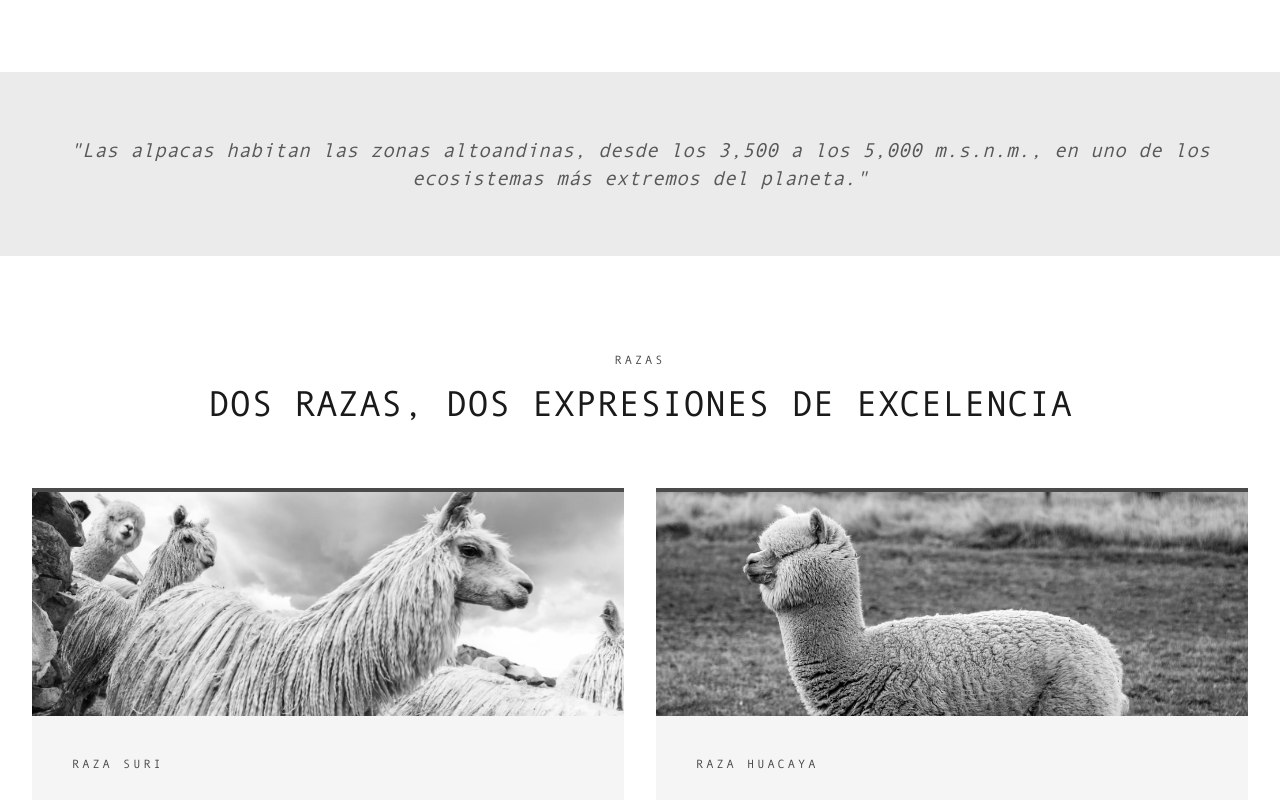
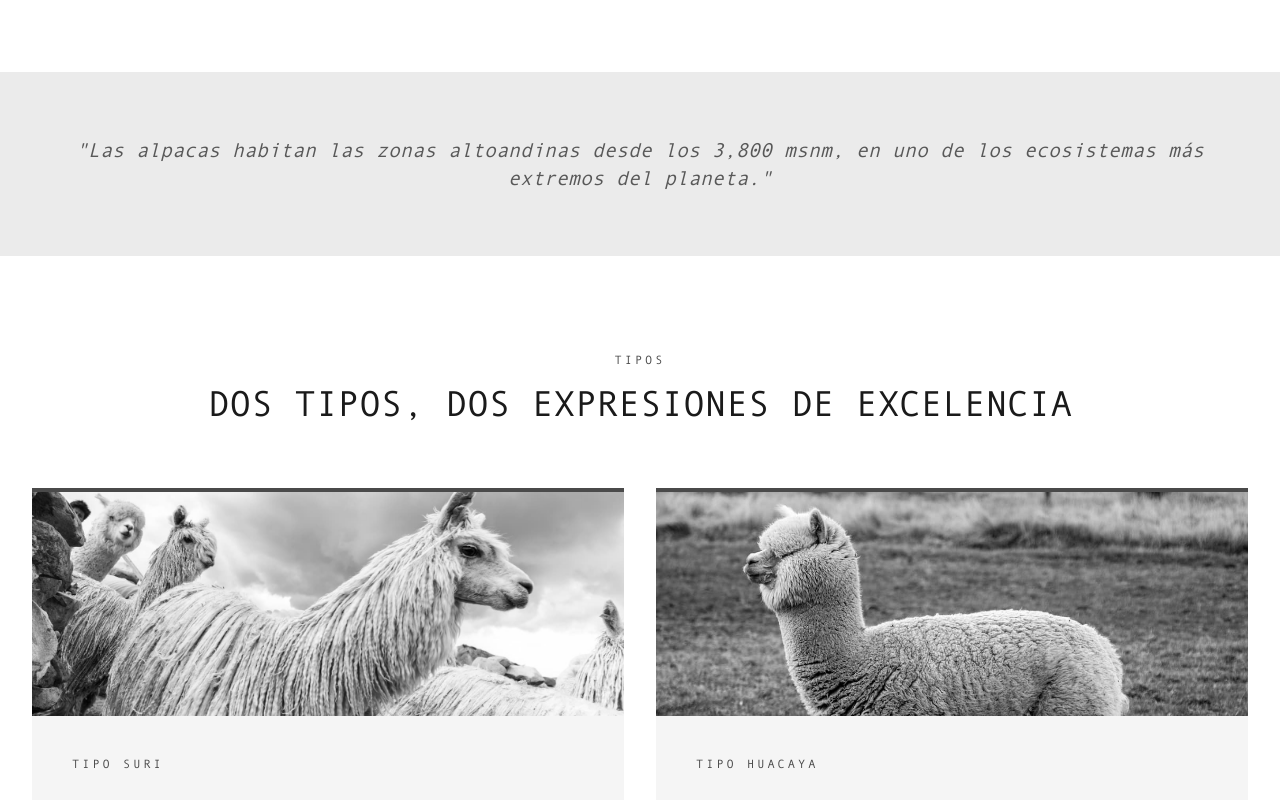
Before and after one commit to jpfernandezcenteno-max/Pacomarca, a Next.js app: page /conocimiento/alpaca in a window 1280 px wide. Shown: the part 1040-1840 px from the top of the page. Built offline with nearby package versions, Linux system fonts and the light colour scheme; a web font is replaced by a local one.

Commit message:
Alpaca: actualizar cita de habitat y cambiar 'Raza' por 'Tipo' en todo el sitio
Co-Authored-By: Claude Opus 4.8 <noreply@anthropic.com>

```diff
--- a/app/conocimiento/alpaca/layout.tsx
+++ b/app/conocimiento/alpaca/layout.tsx
@@ -2,10 +2,10 @@ import type { Metadata } from 'next'
 
 export const metadata: Metadata = {
   title: 'La Alpaca — Vicugna Pacos',
-  description: 'Conoce las dos razas de alpaca: Suri y Huacaya. Historia, características y diferencias de la Vicugna pacos, el animal que produce la fibra más fina del mundo.',
+  description: 'Conoce los dos tipos de alpaca: Suri y Huacaya. Historia, características y diferencias de la Vicugna pacos, el animal que produce la fibra más fina del mundo.',
   openGraph: {
     title: 'La Alpaca — Suri y Huacaya | Pacomarca',
-    description: 'Razas de alpaca Suri y Huacaya: características, diferencias y el valor de su fibra. Todo sobre la Vicugna pacos en Pacomarca.',
+    description: 'Tipos de alpaca Suri y Huacaya: características, diferencias y el valor de su fibra. Todo sobre la Vicugna pacos en Pacomarca.',
     url: 'https://www.pacomarca.com/conocimiento/alpaca',
   },
   alternates: { canonical: 'https://www.pacomarca.com/conocimiento/alpaca' },
--- a/app/conocimiento/alpaca/page.tsx
+++ b/app/conocimiento/alpaca/page.tsx
@@ -19,7 +19,7 @@ const fiberFacts = [
   { num: '1', title: 'Naturalmente hipoalergénica', desc: 'No contiene lanolina, lo que la hace apta para personas con piel sensible o alérgicas a otras fibras naturales como la lana.' },
   { num: '2', title: 'Aislamiento térmico superior', desc: 'Ofrece un aislamiento térmico superior al de otras fibras, manteniendo el calor en las condiciones más extremas.' },
   { num: '3', title: 'Longitud excepcional', desc: 'Entre 18 y 25 cm por esquila anual. Esta longitud permite obtener hilados de mayor resistencia y brillo.' },
-  { num: '4', title: 'Finura extraordinaria', desc: 'Con un diámetro de entre 16 y 32 micras según calidad y raza. Las fibras extrafinas de Pacomarca alcanzan menos de 17 micras.' },
+  { num: '4', title: 'Finura extraordinaria', desc: 'Con un diámetro de entre 16 y 32 micras según calidad y tipo. Las fibras extrafinas de Pacomarca alcanzan menos de 17 micras.' },
   { num: '5', title: 'Paleta de colores naturales', desc: 'Más de 22 tonalidades reconocidas, desde el blanco puro hasta el negro profundo, pasando por grises, cafés y cremas.' },
 ]
 
@@ -71,7 +71,7 @@ export default function AlpacaPage() {
           <FadeUp>
             <div className="text-center">
               <p className="font-serif text-xl text-ink/70 italic">
-                "Las alpacas habitan las zonas altoandinas, desde los 3,500 a los 5,000 m.s.n.m., en uno de los ecosistemas más extremos del planeta."
+                "Las alpacas habitan las zonas altoandinas desde los 3,800 msnm, en uno de los ecosistemas más extremos del planeta."
               </p>
             </div>
           </FadeUp>
@@ -82,8 +82,8 @@ export default function AlpacaPage() {
       <section className="py-24 max-w-7xl mx-auto px-6 lg:px-8">
         <FadeUp>
           <div className="text-center mb-16">
-            <p className="text-xs tracking-[0.25em] uppercase text-gold mb-4">Razas</p>
-            <h2 className="font-serif text-4xl text-ink">Dos razas, dos expresiones de excelencia</h2>
+            <p className="text-xs tracking-[0.25em] uppercase text-gold mb-4">Tipos</p>
+            <h2 className="font-serif text-4xl text-ink">Dos tipos, dos expresiones de excelencia</h2>
           </div>
         </FadeUp>
 
@@ -99,7 +99,7 @@ export default function AlpacaPage() {
                 />
               </div>
               <div className="p-10">
-                <p className="text-xs tracking-[0.25em] uppercase text-gold mb-6">Raza Suri</p>
+                <p className="text-xs tracking-[0.25em] uppercase text-gold mb-6">Tipo Suri</p>
                 <h3 className="font-serif text-3xl text-ink mb-6">Suri</h3>
                 <div className="space-y-4 text-sm text-ink/65 leading-relaxed">
                   <div className="flex gap-3">
@@ -138,7 +138,7 @@ export default function AlpacaPage() {
                 />
               </div>
               <div className="p-10">
-                <p className="text-xs tracking-[0.25em] uppercase text-gold mb-6">Raza Huacaya</p>
+                <p className="text-xs tracking-[0.25em] uppercase text-gold mb-6">Tipo Huacaya</p>
                 <h3 className="font-serif text-3xl text-ink mb-6">Huacaya</h3>
                 <div className="space-y-4 text-sm text-ink/65 leading-relaxed">
                   <div className="flex gap-3">
--- a/app/conocimiento/layout.tsx
+++ b/app/conocimiento/layout.tsx
@@ -2,10 +2,10 @@ import type { Metadata } from 'next'
 
 export const metadata: Metadata = {
   title: 'Conocimiento',
-  description: 'Centro de conocimiento sobre la alpaca: razas, programa genético, esquila Inca, publicaciones científicas y pasantías. El saber detrás de la fibra más fina del mundo.',
+  description: 'Centro de conocimiento sobre la alpaca: tipos, programa genético, esquila Inca, publicaciones científicas y pasantías. El saber detrás de la fibra más fina del mundo.',
   openGraph: {
     title: 'Conocimiento sobre Alpaca | Pacomarca',
-    description: 'Todo sobre la alpaca: razas Suri y Huacaya, programa genético, técnica de esquila Inca, publicaciones científicas y pasantías en Pacomarca.',
+    description: 'Todo sobre la alpaca: tipos Suri y Huacaya, programa genético, técnica de esquila Inca, publicaciones científicas y pasantías en Pacomarca.',
     url: 'https://www.pacomarca.com/conocimiento',
   },
   alternates: { canonical: 'https://www.pacomarca.com/conocimiento' },
--- a/app/conocimiento/page.tsx
+++ b/app/conocimiento/page.tsx
@@ -20,7 +20,7 @@ const sections = [
     label: '01',
     title: 'Alpaca (Vicugna pacos)',
     href: '/conocimiento/alpaca',
-    desc: 'La historia, biología y características únicas de la alpaca peruana: las dos razas, las propiedades de su fibra y su hábitat en las alturas andinas.',
+    desc: 'La historia, biología y características únicas de la alpaca peruana: los dos tipos, las propiedades de su fibra y su hábitat en las alturas andinas.',
     tag: 'Biología',
   },
   {
```
